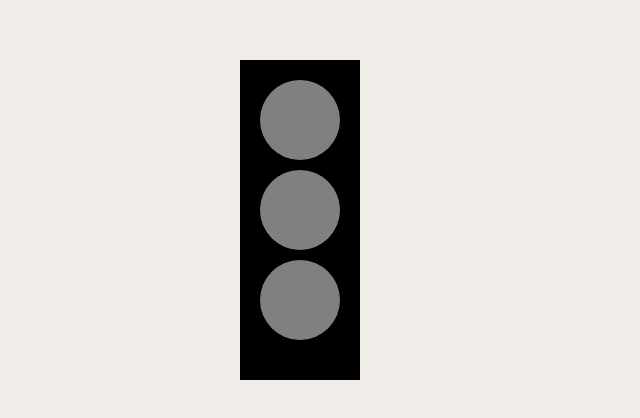
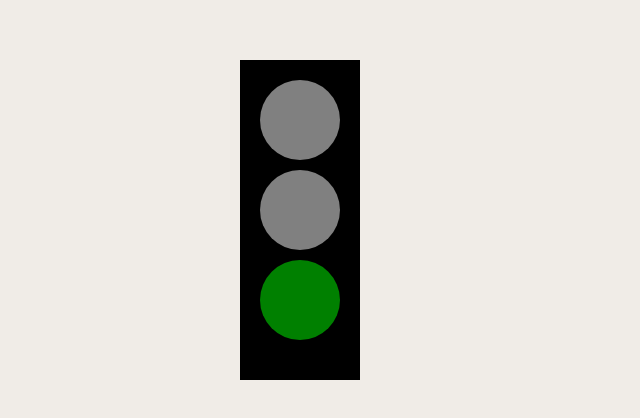
Before and after one commit to dennismaricarl/React-Projects-Mari-Dennis, a React (Create React App) app in the folder traffic-light/: page / in a window 1280 px wide. Shown: the part 180-598 px from the top of the page, without its empty margins (0-640 px from the left). Built offline with nearby package versions, Linux system fonts and the light colour scheme.

Commit message:
added trafficColors object, used it as a prop, and mapped through objects.

```diff
--- a/traffic-light/src/App.js
+++ b/traffic-light/src/App.js
@@ -2,9 +2,27 @@ import TrafficLight from './TrafficLight';
 import './App.css';
 
 function App() {
+
+  const trafficColors = {
+    red: {
+      backgroundColor: "red",
+      duration: 4000,
+      next: "green"
+    },
+    yellow: {
+      backgroundColor:"yellow",
+      duration: 500,
+      next:"red"
+    },
+    green: {
+      backgroundColor:"green",
+      duration: 3000,
+      next:"yellow"
+    }
+  }
   return (
     <div>
-      <TrafficLight/>
+      <TrafficLight trafficColors={trafficColors}/>
     </div>
   );
 }
--- a/traffic-light/src/TrafficLight.js
+++ b/traffic-light/src/TrafficLight.js
@@ -1,11 +1,17 @@
 import './App.css'
 
-function TrafficLight(){
+import {useState} from 'react';
+
+function TrafficLight({trafficColors}){
+const [currentColor, setCurrentColor] = useState('green');
+
     return(
         <div className="wrapper">
-        <div className="gray"></div>
-        <div className="gray"></div>
-        <div className="gray"></div>
+        {Object.keys(trafficColors).map((keyColor)=> (
+            <div className="gray" style={{
+                backgroundColor: keyColor === currentColor && trafficColors[keyColor].backgroundColor
+            }}></div>
+        ))}
         </div>
     )
 }
```
